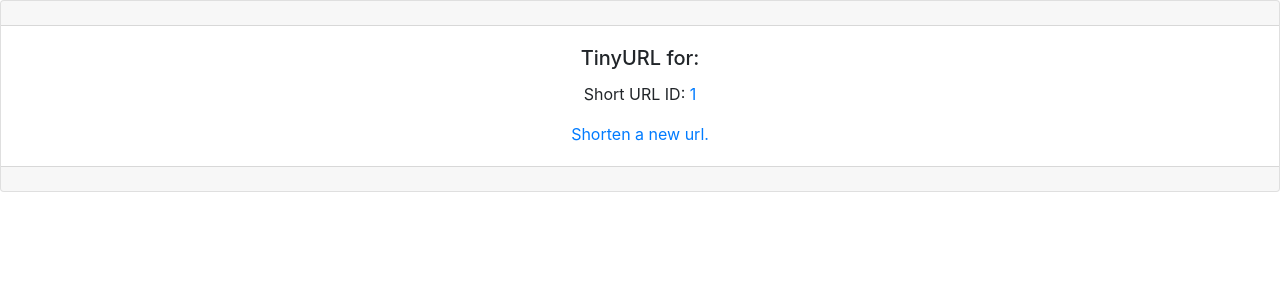
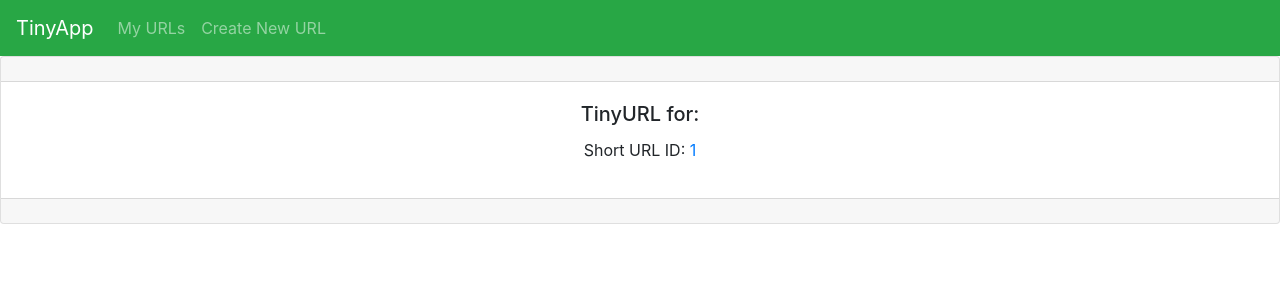
Before and after one commit to taymie-biyi/tinyapp, a Node server app: page /urls/1 in a window 1280 px wide. Shown: the top 300 px of the page. Run offline with Node 20, Linux system fonts and the light colour scheme; some libraries are stand-ins or nearby versions.

Commit message:
Add a Header Partial

```diff
--- /dev/null
+++ b/views/partials/_header.ejs
@@ -0,0 +1,22 @@
+<header>
+  <nav class="navbar navbar-expand-md navbar-dark bg-success">
+    <a class="navbar-brand" href="/urls">TinyApp</a>
+    <button
+      class="navbar-toggler"
+      type="button"
+      data-toggle="collapse"
+      data-target="#navbarNavAltMarkup"
+      aria-controls="navbarNavAltMarkup"
+      aria-expanded="false"
+      aria-label="Toggle navigation"
+    >
+      <span class="navbar-toggler-icon"></span>
+    </button>
+    <div class="collapse navbar-collapse" id="navbarNavAltMarkup">
+      <div class="navbar-nav">
+        <a class="nav-item nav-link" href="/urls">My URLs</a>
+        <a class="nav-item nav-link" href="/urls/new">Create New URL</a>
+      </div>
+    </div>
+  </nav>
+</header>
--- a/views/urls_index.ejs
+++ b/views/urls_index.ejs
@@ -17,6 +17,7 @@
     <title>TinyApp</title>
   </head>
   <body>
+    <%- include('partials/_header') %>
     <main style="margin: 1em;">
       <h3>My URLs</h3>
       <table class="table">
--- a/views/urls_show.ejs
+++ b/views/urls_show.ejs
@@ -12,6 +12,7 @@
   </head>
 
   <body>
+    <%- include('partials/_header') %>
     <div class="card text-center">
       <div class="card-header"></div>
       <div class="card-body">
@@ -19,7 +20,7 @@
         <p class="card-text">
           Short URL ID: <a href="/u/<%= id %>"><%= id %></a>
         </p>
-        <a href="#"> Shorten a new url.</a>
+        <a href="#"><!--Shorten a new url--></a>
       </div>
       <div class="card-footer text-muted"></div>
     </div>
```
